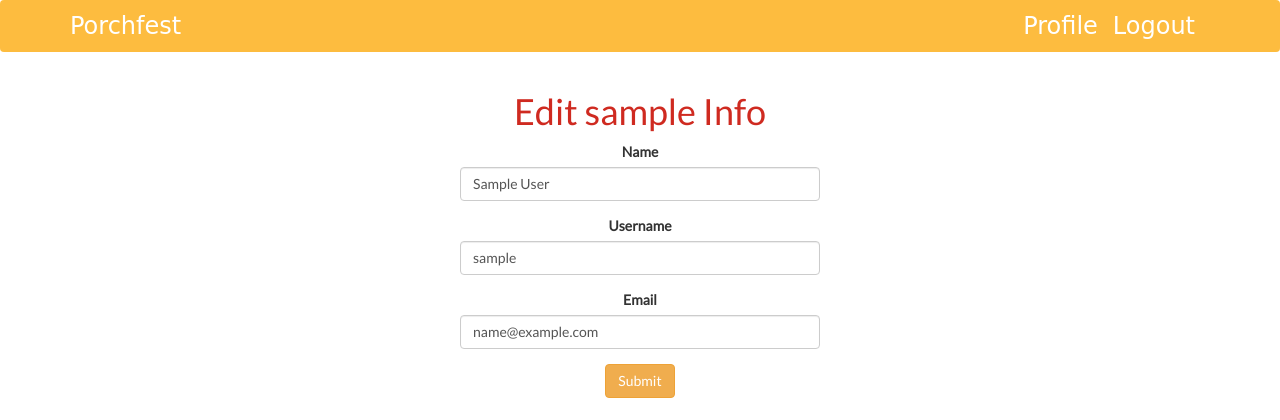
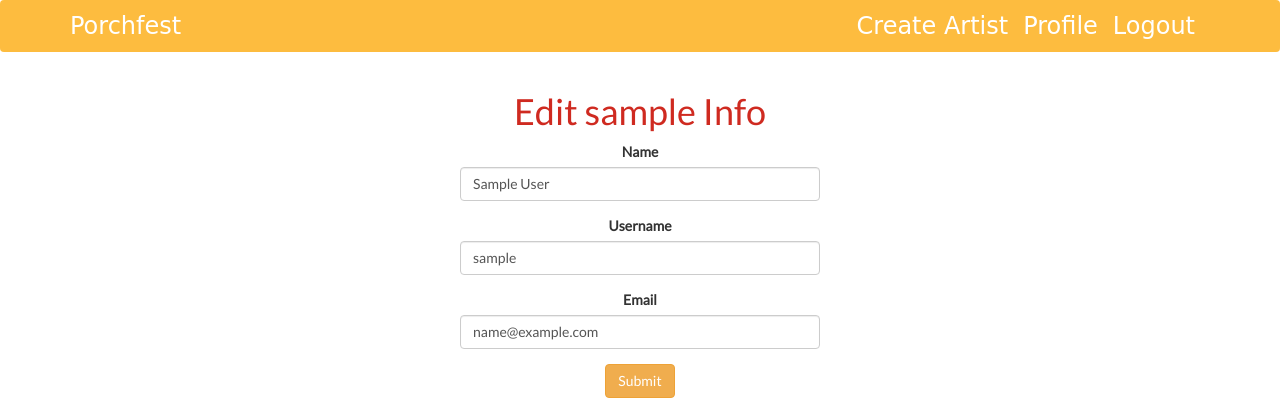
Before and after one commit to apython1998/porchfest_radio, a Flask app: page /edit_profile in a window 1280 px wide. Shown: the top 420 px of the page. Run offline with Flask 2, Linux system fonts and the light colour scheme; the visitor is signed in with stand-in values (Sample User, id 1); some libraries are stand-ins or nearby versions; some web fonts are replaced.

Commit message:
Create Artist implemented, waiting for genres to be input into system

```diff
--- a/app/main/forms.py
+++ b/app/main/forms.py
@@ -27,3 +27,20 @@ class EditProfileForm(FlaskForm):
         user = User.objects(username=username.data).first()
         if user is not None and current_user.username != user.username:
             raise ValidationError('Username is already being used!')
+
+
+class CreateArtistForm(FlaskForm):
+    name = StringField('Band Name', validators=[DataRequired()])
+    description = TextAreaField('Description', validators=[DataRequired()])
+    genre = SelectMultipleField('Pick 3 Genres', validators=[DataRequired()], coerce=ObjectId)
+    location = SelectField('Location', validators=[DataRequired()], coerce=ObjectId)
+    submit = SubmitField('Register')
+
+    def validate_zip(self, zip):
+        for c in zip.data:
+            if c.isalpha():
+                raise ValidationError('Zip code must consist of only integers')
+
+    def validate_genre(self, genre):
+        if len(genre.data) > 3:
+            raise ValidationError('You can only select 3 genres for your band')
--- a/app/main/routes.py
+++ b/app/main/routes.py
@@ -3,8 +3,9 @@ from app import db
 from flask import render_template, url_for, redirect, flash, request, jsonify, current_app
 from flask_login import current_user, login_required
 from app.main import bp
-from app.models import User, Location, Artist, Show, Porch, Porchfest
-from app.main.forms import EditProfileForm
+from app.models import User, Location, Artist, Show, Porch, Porchfest, Genre
+from app.main.forms import EditProfileForm, CreateArtistForm
+from bson.objectid import ObjectId
 
 
 # Adds a user to a band
@@ -64,6 +65,7 @@ def add_objects():
         user.save(cascade=True)
     default_locations = [
         Location(city='Ithaca', state='NY', zip_code='14850'),
+        Location(city='Albany', state='NY', zip_code='12203'),
     ]
     for location in default_locations:
         location.save(cascade=True)
@@ -157,6 +159,26 @@ def artist(artist_name):
     return render_template('artist.html', artist=artist, shows=shows_for_artist)
 
 
+@bp.route('/create_artist', methods=['GET', 'POST'])
+@login_required
+def create_artist():
+    form = CreateArtistForm()
+    form.location.choices = [(location.id, location.city + ', ' + location.state) for location in Location.objects()]
+    if form.validate_on_submit():
+        user = current_user
+        location = Location.objects(id=form.location.data).first()
+        genres = []
+        for genre_id in form.genre.data:
+            genres.append(Genre.objects(id=genre_id).first())
+        artist = Artist(name=form.name.data, description=form.description.data, location=location,
+                        genre=genres)
+        artist.save(cascade=True)
+        add_member(user, artist)
+        flash('Artist {} was created'.format(artist.name))
+        return redirect(url_for('main.artist', artist_name=artist.name))
+    return render_template('create_artist.html', form=form)
+
+
 @bp.route('/edit_artist/<artist_name>')
 @login_required
 def edit_artist(artist_name):
--- a/app/templates/base.html
+++ b/app/templates/base.html
@@ -31,6 +31,7 @@
                     {% if current_user.is_anonymous %}
                         <a class="navbar-brand navbar-default" href="{{ url_for('auth.login') }}">Login</a>
                     {% else %}
+                        <a class="navbar-brand navbar-default" href="{{ url_for('main.create_artist') }}">Create Artist</a>
                         <a class="navbar-brand navbar-default" href="{{ url_for('main.profile', username=current_user.username) }}">Profile</a>
                         <a class="navbar-brand navbar-default" href="{{ url_for('auth.logout') }}">Logout</a>
                     {% endif %}
```
Also changed, not shown: app/templates/create_artist.html (added, +11 -0 lines).
